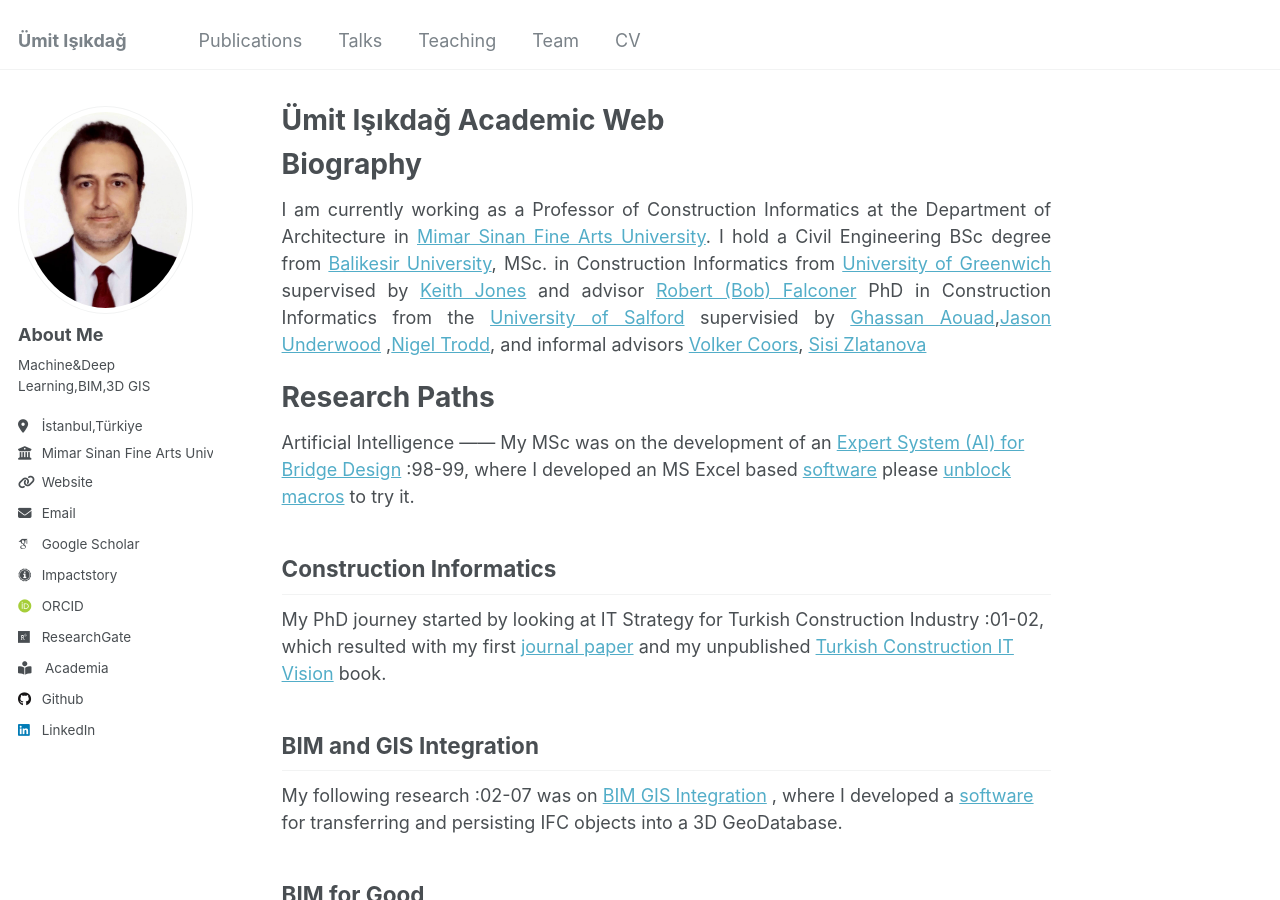
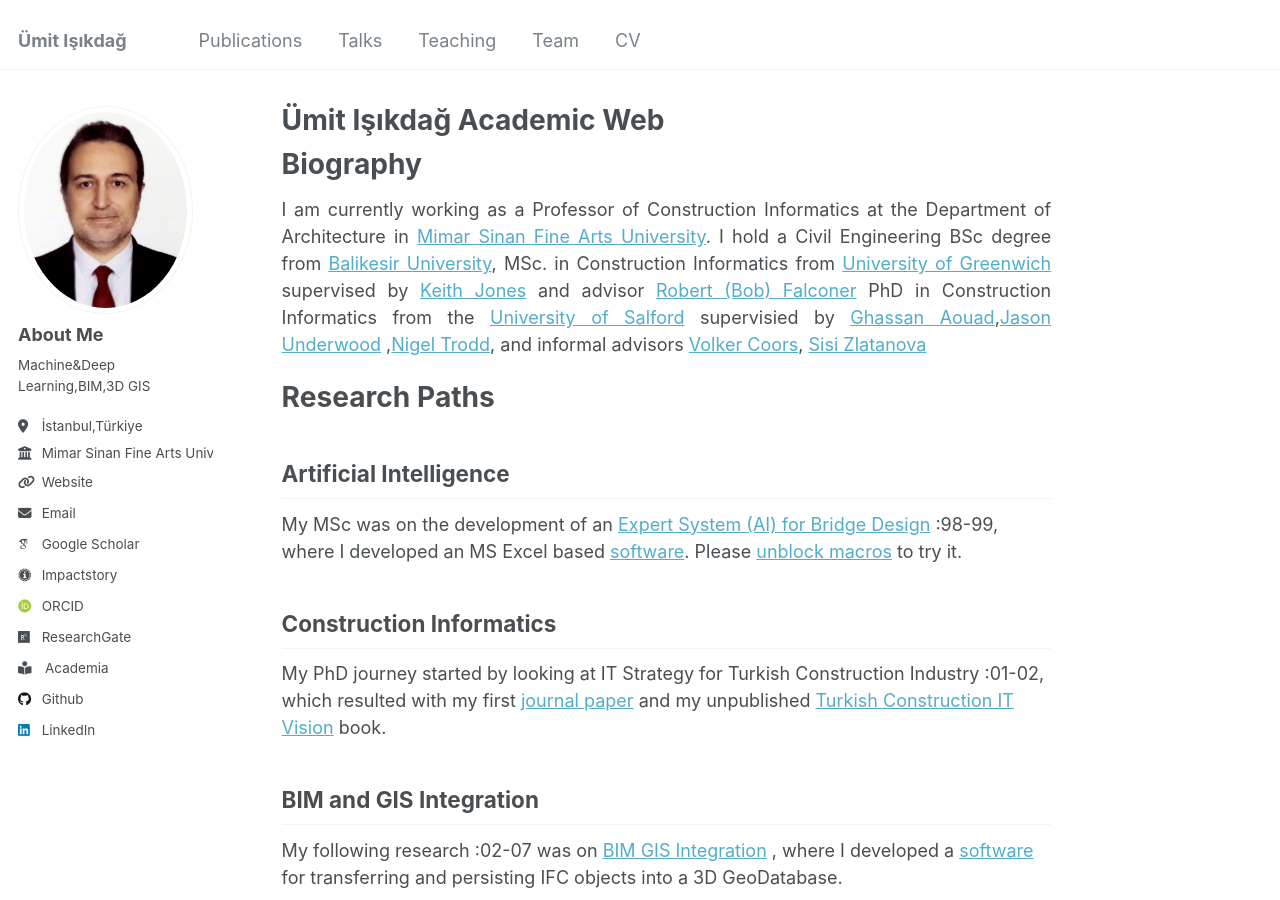
Before and after one commit to uisikdag/uisikdag.github.io, a Jekyll site: the page built from _pages/about.md, in a window 1280 px wide and 900 px high. Built offline with Jekyll 4.4.1, drawn with Linux system fonts in a browser that asks for light colours; some web fonts are replaced.

```diff
--- a/_pages/about.md
+++ b/_pages/about.md
@@ -21,10 +21,11 @@ PhD in Construction Informatics from the [University of Salford](https://hub.sal
 
 Research Paths
 ======
+
 Artificial Intelligence
 ------
-My MSc was on the development of an [Expert System (AI) for Bridge Design](files/msc_thesis.pdf) :98-99, where I developed an MS Excel based [software](files/msc_code.xls)
-please [unblock macros](https://learn.microsoft.com/en-en/microsoft-365-apps/security/internet-macros-blocked) to try it.
+My MSc was on the development of an [Expert System (AI) for Bridge Design](files/msc_thesis.pdf) :98-99, where I developed an MS Excel based [software](files/msc_code.xls).
+Please [unblock macros](https://learn.microsoft.com/en-en/microsoft-365-apps/security/internet-macros-blocked) to try it.
 
 Construction Informatics
 ------
```
